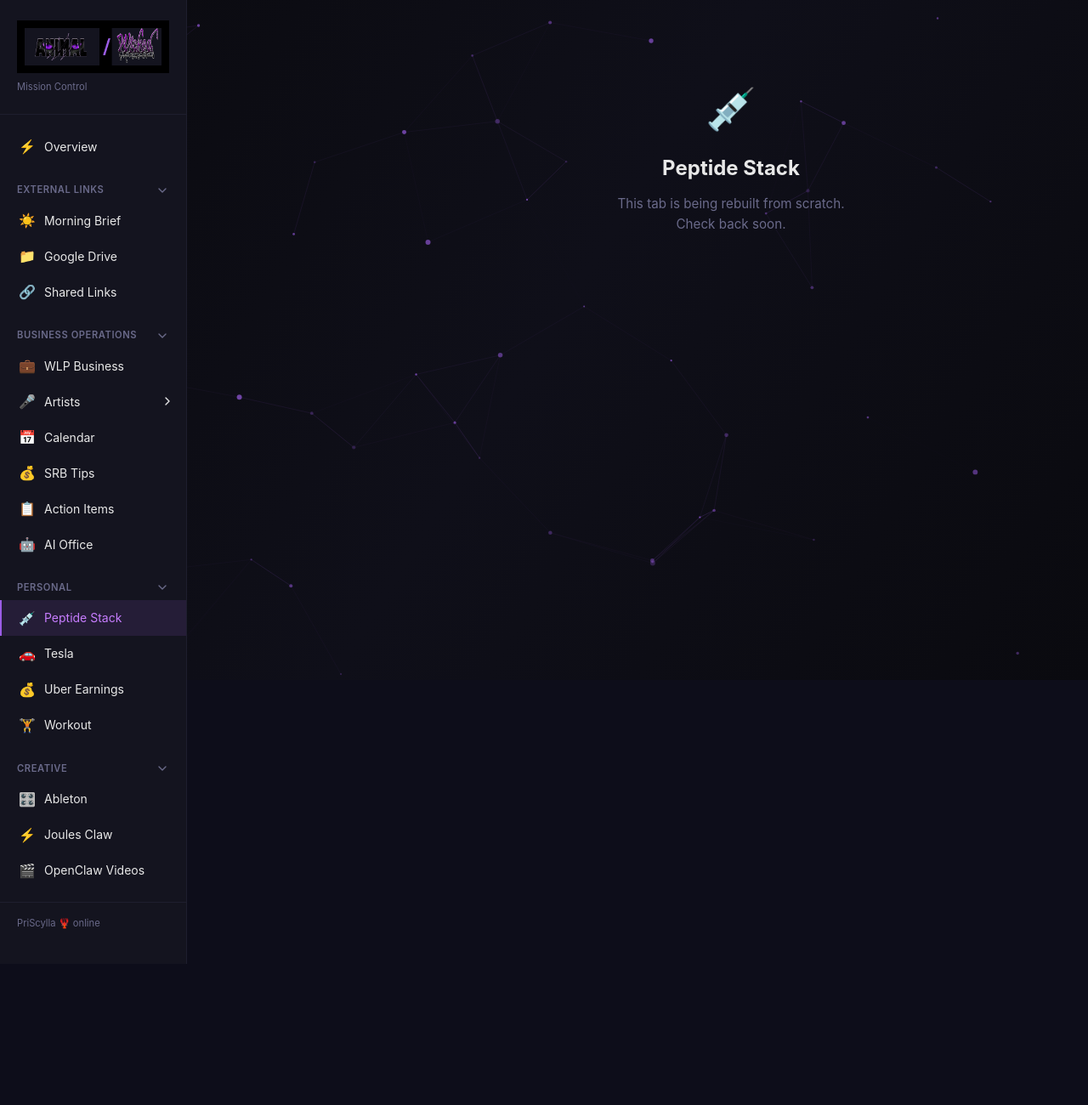
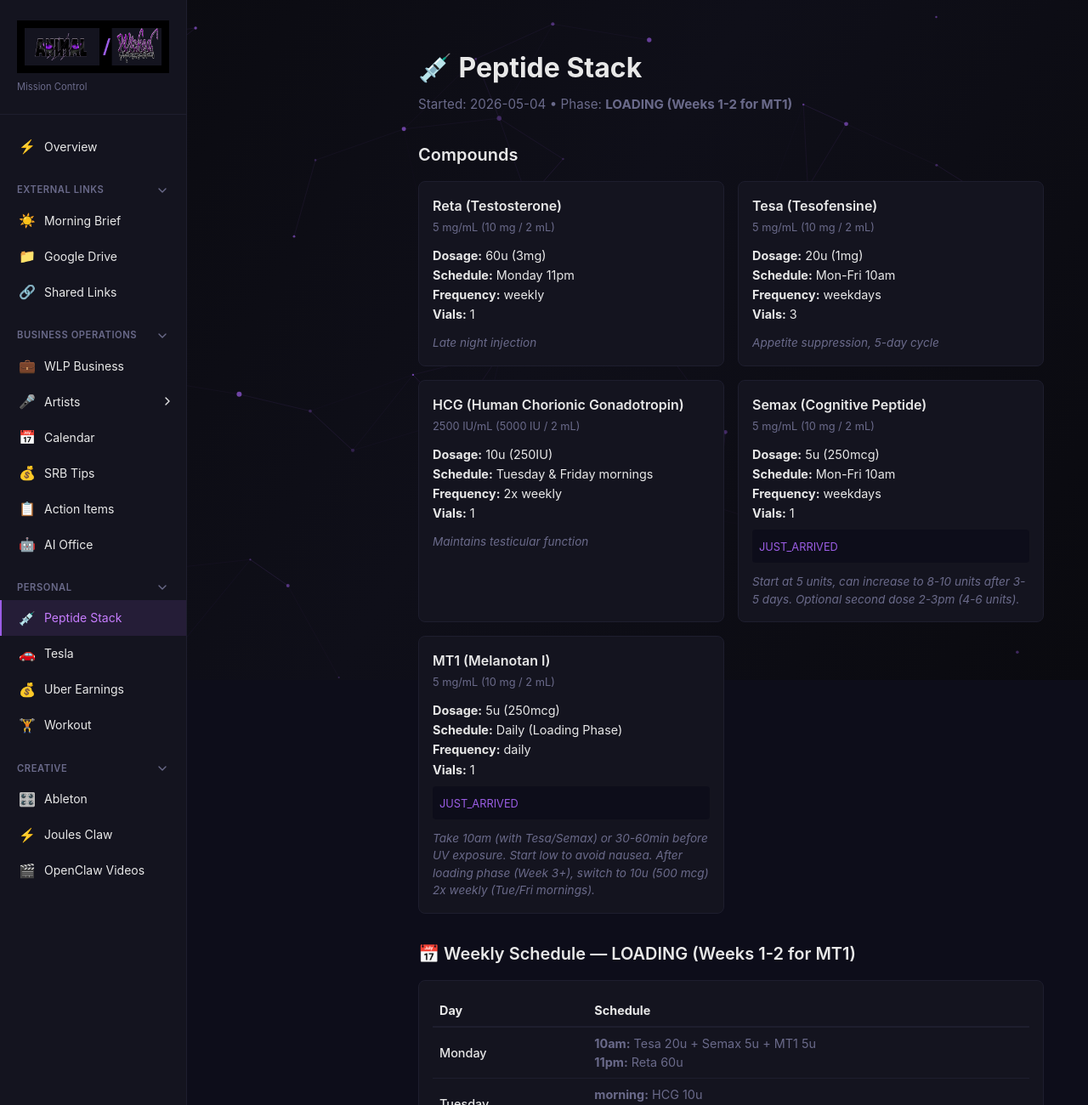
Before and after one commit to Animal71Animal/Mission-Control, a Next.js app: page /peptides in a window 1280 px wide. Shown: the top 1300 px of the page at 85% size. Before the commit the page ends 1134 px from the top, so only its background shows below. Built offline with nearby package versions, Linux system fonts and the light colour scheme.

Commit message:
Build peptides page with live data loading from peptide-stack.json

```diff
--- a/app/peptides/page.tsx
+++ b/app/peptides/page.tsx
@@ -1,16 +1,235 @@
 "use client";
 
+import { useEffect, useState } from "react";
+
+interface Compound {
+  name: string;
+  concentration: string;
+  dosage_units?: number;
+  dosage_mg?: number;
+  dosage_mcg?: number;
+  dosage_iu?: number;
+  schedule: string;
+  frequency: string;
+  current_vials: number;
+  notes: string;
+  status?: string;
+  phase?: string;
+  phase_duration?: string;
+}
+
+interface PeptideData {
+  status: string;
+  started: string;
+  current_phase: string;
+  compounds: Compound[];
+  weekly_schedule_loading_phase: Record<string, any>;
+  weekly_totals_loading_phase: Record<string, number>;
+  maintenance_schedule_week_3_plus: Record<string, any>;
+  upcoming_milestones: string[];
+}
+
 export default function PeptidesPage() {
+  const [data, setData] = useState<PeptideData | null>(null);
+  const [loading, setLoading] = useState(true);
+  const [error, setError] = useState<string | null>(null);
+
+  useEffect(() => {
+    fetch("/data/peptide-stack.json")
+      .then((res) => res.json())
+      .then((data) => {
+        setData(data);
+        setLoading(false);
+      })
+      .catch((err) => {
+        setError(err.message);
+        setLoading(false);
+      });
+  }, []);
+
+  if (loading) {
+    return (
+      <div style={{ textAlign: "center", padding: "60px 20px" }}>
+        <div style={{ fontSize: "2rem" }}>⏳ Loading peptide data...</div>
+      </div>
+    );
+  }
+
+  if (error || !data) {
+    return (
+      <div style={{ textAlign: "center", padding: "60px 20px" }}>
+        <div style={{ fontSize: "2rem", color: "var(--error)" }}>❌ Error loading data</div>
+        <p style={{ color: "var(--muted)" }}>{error}</p>
+      </div>
+    );
+  }
+
   return (
-    <div style={{ textAlign: "center", padding: "60px 20px" }}>
-      <div style={{ fontSize: "3rem", marginBottom: 16 }}>💉</div>
-      <h1 style={{ fontSize: "1.5rem", fontWeight: 700, color: "var(--text)", marginBottom: 12 }}>
-        Peptide Stack
-      </h1>
-      <p style={{ color: "var(--muted)", fontSize: "0.95rem", lineHeight: 1.6, maxWidth: 400, margin: "0 auto" }}>
-        This tab is being rebuilt from scratch.<br />
-        Check back soon.
-      </p>
+    <div style={{ padding: "24px", maxWidth: "1200px", margin: "0 auto" }}>
+      {/* Header */}
+      <div style={{ marginBottom: "32px" }}>
+        <h1 style={{ fontSize: "2rem", fontWeight: 700, color: "var(--text)", marginBottom: 8 }}>
+          💉 Peptide Stack
+        </h1>
+        <p style={{ color: "var(--muted)", fontSize: "0.95rem" }}>
+          Started: {data.started} • Phase: <strong>{data.current_phase}</strong>
+        </p>
+      </div>
+
+      {/* Compounds Overview */}
+      <div style={{ marginBottom: "32px" }}>
+        <h2 style={{ fontSize: "1.25rem", fontWeight: 600, color: "var(--text)", marginBottom: 16 }}>
+          Compounds
+        </h2>
+        <div style={{ display: "grid", gridTemplateColumns: "repeat(auto-fit, minmax(300px, 1fr))", gap: "16px" }}>
+          {data.compounds.map((compound, idx) => (
+            <div
+              key={idx}
+              style={{
+                background: "var(--card)",
+                border: "1px solid var(--border)",
+                borderRadius: "8px",
+                padding: "16px",
+              }}
+            >
+              <div style={{ marginBottom: 12 }}>
+                <h3 style={{ fontSize: "1rem", fontWeight: 600, color: "var(--text)", marginBottom: 4 }}>
+                  {compound.name}
+                </h3>
+                <p style={{ fontSize: "0.8rem", color: "var(--muted)" }}>{compound.concentration}</p>
+              </div>
+
+              <div style={{ fontSize: "0.9rem", lineHeight: 1.6, color: "var(--text)" }}>
+                <div>
+                  <strong>Dosage:</strong>{" "}
+                  {compound.dosage_units && `${compound.dosage_units}u`}
+                  {compound.dosage_mg && ` (${compound.dosage_mg}mg)`}
+                  {compound.dosage_mcg && ` (${compound.dosage_mcg}mcg)`}
+                  {compound.dosage_iu && ` (${compound.dosage_iu}IU)`}
+                </div>
+                <div>
+                  <strong>Schedule:</strong> {compound.schedule}
+                </div>
+                <div>
+                  <strong>Frequency:</strong> {compound.frequency}
+                </div>
+                <div>
+                  <strong>Vials:</strong> {compound.current_vials}
+                </div>
+                {compound.status && (
+                  <div style={{ marginTop: 8, padding: "8px", background: "var(--bg)", borderRadius: "4px" }}>
+                    <span style={{ fontSize: "0.8rem", color: "var(--accent)" }}>{compound.status}</span>
+                  </div>
+                )}
+              </div>
+
+              <p style={{ fontSize: "0.85rem", color: "var(--muted)", marginTop: 12, fontStyle: "italic" }}>
+                {compound.notes}
+              </p>
+            </div>
+          ))}
+        </div>
+      </div>
+
+      {/* Weekly Schedule */}
+      <div style={{ marginBottom: "32px" }}>
+        <h2 style={{ fontSize: "1.25rem", fontWeight: 600, color: "var(--text)", marginBottom: 16 }}>
+          📅 Weekly Schedule — {data.current_phase}
+        </h2>
+        <div
+          style={{
+            background: "var(--card)",
+            border: "1px solid var(--border)",
+            borderRadius: "8px",
+            padding: "16px",
+            overflowX: "auto",
+          }}
+        >
+          <table style={{ width: "100%", borderCollapse: "collapse", fontSize: "0.9rem" }}>
+            <thead>
+              <tr style={{ borderBottom: "2px solid var(--border)" }}>
+                <th style={{ textAlign: "left", padding: "8px", color: "var(--text)" }}>Day</th>
+                <th style={{ textAlign: "left", padding: "8px", color: "var(--text)" }}>Schedule</th>
+              </tr>
+            </thead>
+            <tbody>
+              {Object.entries(data.weekly_schedule_loading_phase).map(([day, schedule]: any) => (
+                <tr key={day} style={{ borderBottom: "1px solid var(--border)" }}>
+                  <td style={{ padding: "8px", color: "var(--text)", fontWeight: 500, textTransform: "capitalize" }}>
+                    {day}
+                  </td>
+                  <td style={{ padding: "8px", color: "var(--muted)" }}>
+                    {typeof schedule === "object" ? (
+                      <div>
+                        {Object.entries(schedule).map(([time, dose]: any) => (
+                          <div key={time}>
+                            <strong>{time}:</strong> {dose}
+                          </div>
+                        ))}
+                      </div>
+                    ) : (
+                      schedule
+                    )}
+                  </td>
+                </tr>
+              ))}
+            </tbody>
+          </table>
+        </div>
+      </div>
+
+      {/* Totals */}
+      <div style={{ marginBottom: "32px" }}>
+        <h2 style={{ fontSize: "1.25rem", fontWeight: 600, color: "var(--text)", marginBottom: 16 }}>
+          📊 Weekly Totals
+        </h2>
+        <div
+          style={{
+            background: "var(--card)",
+            border: "1px solid var(--border)",
+            borderRadius: "8px",
+            padding: "16px",
+            display: "grid",
+            gridTemplateColumns: "repeat(auto-fit, minmax(150px, 1fr))",
+            gap: "16px",
+          }}
+        >
+          {Object.entries(data.weekly_totals_loading_phase).map(([key, value]) => (
+            <div key={key} style={{ padding: "12px", background: "var(--bg)", borderRadius: "6px" }}>
+              <div style={{ fontSize: "0.8rem", color: "var(--muted)", textTransform: "uppercase" }}>
+                {key.replace(/_/g, " ")}
+              </div>
+              <div style={{ fontSize: "1.5rem", fontWeight: 700, color: "var(--accent)", marginTop: 4 }}>
+                {value}
+              </div>
+            </div>
+          ))}
+        </div>
+      </div>
+
+      {/* Milestones */}
+      <div>
+        <h2 style={{ fontSize: "1.25rem", fontWeight: 600, color: "var(--text)", marginBottom: 16 }}>
+          🎯 Upcoming Milestones
+        </h2>
+        <div style={{ display: "flex", flexDirection: "column", gap: "8px" }}>
+          {data.upcoming_milestones.map((milestone, idx) => (
+            <div
+              key={idx}
+              style={{
+                background: "var(--card)",
+                border: "1px solid var(--border)",
+                borderRadius: "8px",
+                padding: "12px 16px",
+                fontSize: "0.95rem",
+                color: "var(--text)",
+              }}
+            >
+              {milestone}
+            </div>
+          ))}
+        </div>
+      </div>
     </div>
   );
 }
```
